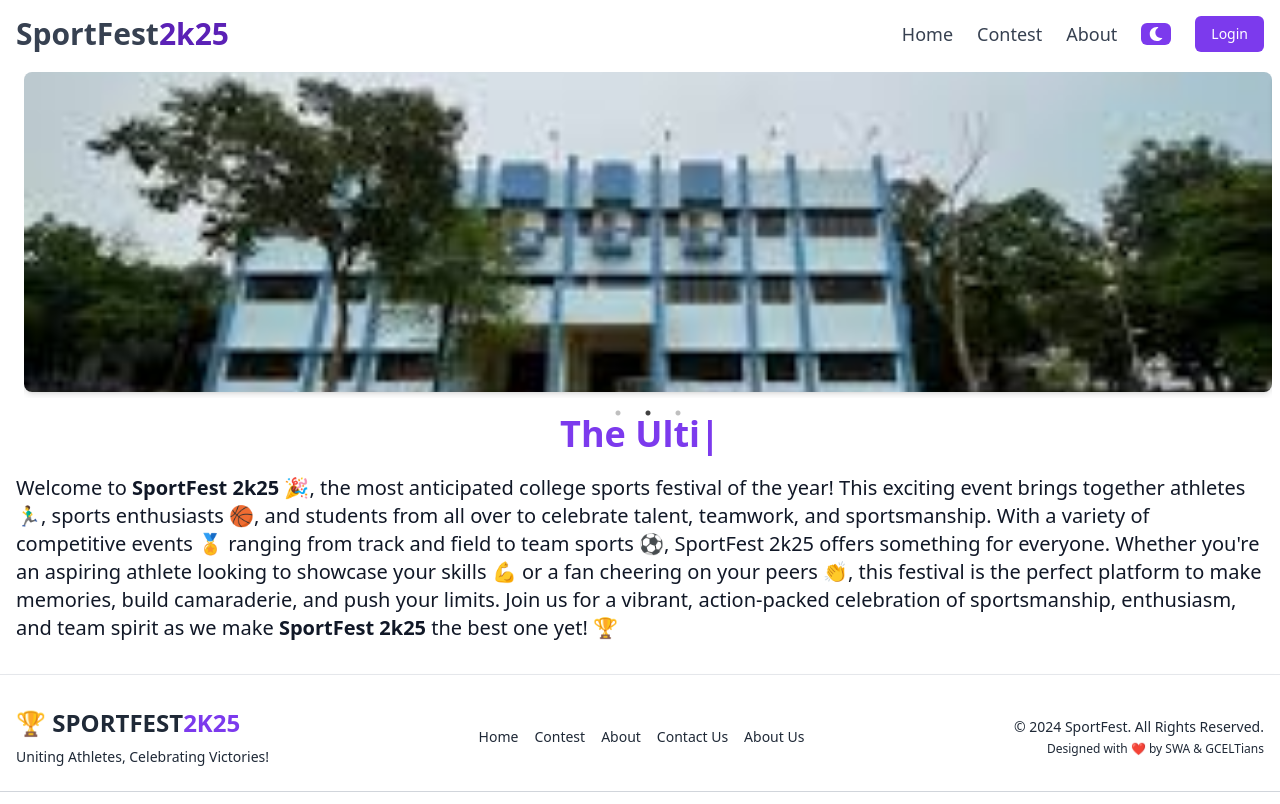
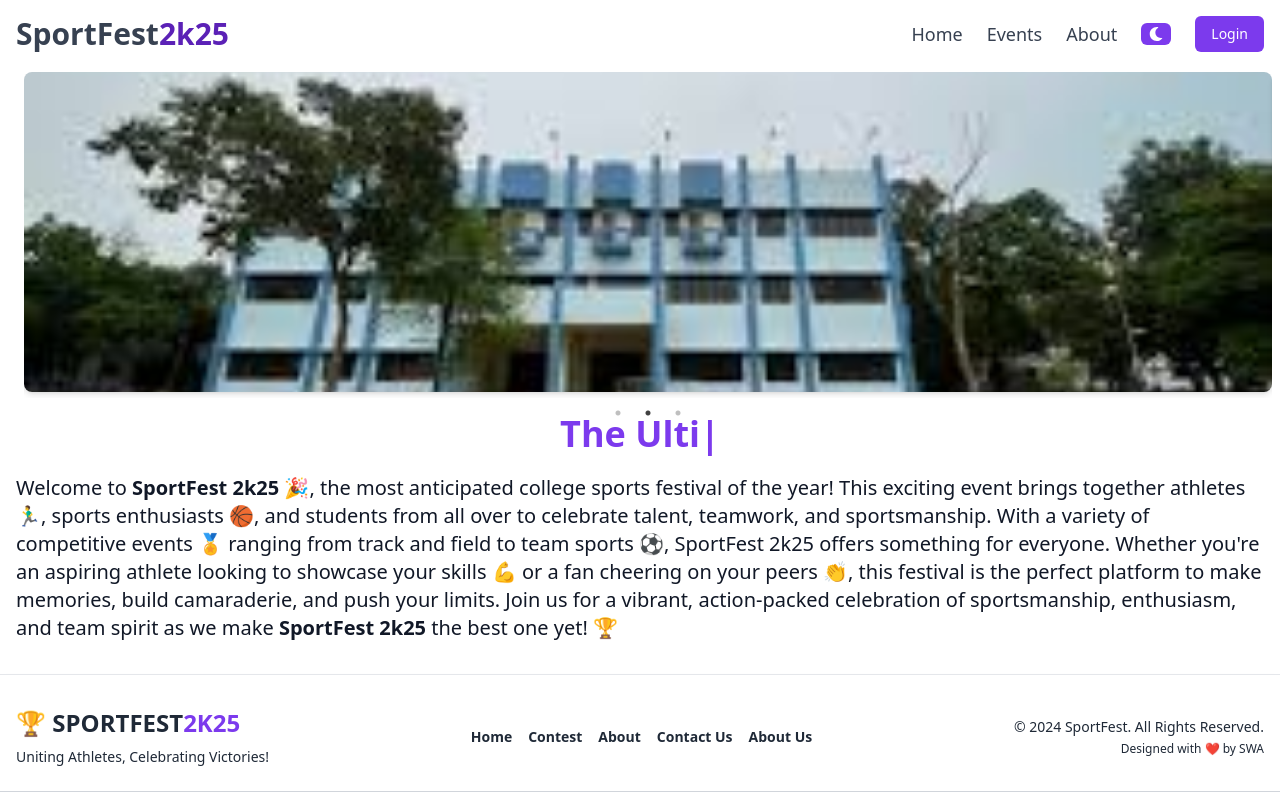
Before and after one commit to mickeybera/sportfest, a React (Vite) app in the folder frontend/: page / in a window 1280 px wide. Shown: the top 804 px of the page. Built offline with nearby package versions, Linux system fonts and the light colour scheme; no server answers.

Commit message:
contest changed to events!

```diff
--- a/frontend/src/components/Footer.jsx
+++ b/frontend/src/components/Footer.jsx
@@ -15,42 +15,42 @@ function Footer() {
         {/* Navigation Links */}
         <ul className="flex flex-wrap justify-center md:justify-start gap-4 text-sm mb-6 md:mb-0">
           <li>
-            <Link to='/'><a className="hover:text-violet-600 dark:hover:text-violet-600 transition">Home</a></Link>
+            <Link to='/'><a className="hover:text-violet-600 hover:cursor-pointer font-bold dark:hover:text-violet-600 transition">Home</a></Link>
           </li>
           <li>
-            <Link to='/contest'><a className="hover:text-violet-600 dark:hover:text-violet-600 transition">Contest</a></Link>
+            <Link to='/contest'><a className="hover:text-violet-600 hover:cursor-pointer font-bold dark:hover:text-violet-600 transition">Contest</a></Link>
           </li>
           <li>
-            <Link to='/about'><a className="hover:text-violet-600 dark:hover:text-violet-600 transition">About</a></Link>
+            <Link to='/about'><a className="hover:text-violet-600 hover:cursor-pointer font-bold dark:hover:text-violet-600 transition">About</a></Link>
           </li>
           <li>
-            <Link to='/'><a className="hover:text-violet-600 dark:hover:text-violet-600 transition">Contact Us</a></Link>
+            <Link to='/'><a className="hover:text-violet-600 hover:cursor-pointer font-bold dark:hover:text-violet-600 transition">Contact Us</a></Link>
           </li>
           <li>
-            <Link to='/'><a className="hover:text-blue-500 dark:hover:text-yellow-400 transition">About Us</a></Link>
+            <Link to='/'><a className="hover:text-violet-600 hover:cursor-pointer font-bold dark:hover:text-violet-600 transition">About Us</a></Link>
           </li>
         </ul>
 
         {/* Right Section */}
         <div className="text-center md:text-right">
           <p className="text-sm">&copy; {new Date().getFullYear()} SportFest. All Rights Reserved.</p>
-          <p className="text-xs mt-1">Designed with ❤️ by SWA & GCELTians</p>
+          <p className="text-xs mt-1">Designed with ❤️ by SWA</p>
         </div>
       </div>
 
       {/* Social Media Links */}
       <div className="mt-6 border-t border-gray-300 dark:border-gray-700 pt-4">
         <div className="flex justify-center gap-6">
-          <a href="#" className="hover:text-blue-500 dark:hover:text-yellow-400 transition text-lg">
+          <a href="#" className="hover:text-violet-500 dark:hover:text-yellow-400 transition text-lg">
             <i className="fab fa-facebook"></i>
           </a>
-          <a href="#" className="hover:text-blue-500 dark:hover:text-yellow-400 transition text-lg">
+          <a href="#" className="hover:text-violet-500 dark:hover:text-yellow-400 transition text-lg">
             <i className="fab fa-twitter"></i>
           </a>
-          <a href="#" className="hover:text-blue-500 dark:hover:text-yellow-400 transition text-lg">
+          <a href="#" className="hover:text-violet-500 dark:hover:text-yellow-400 transition text-lg">
             <i className="fab fa-instagram"></i>
           </a>
-          <a href="#" className="hover:text-blue-500 dark:hover:text-yellow-400 transition text-lg">
+          <a href="#" className="hover:text-violet-500 dark:hover:text-yellow-400 transition text-lg">
             <i className="fab fa-youtube"></i>
           </a>
         </div>
--- a/frontend/src/components/Navbar.jsx
+++ b/frontend/src/components/Navbar.jsx
@@ -75,7 +75,7 @@ function Navbar() {
                             <Link to='/' className='hover:text-violet-600'>Home</Link>
                         </li>
                         <li>
-                            <Link to='/contest' className='hover:text-violet-600'>Contest</Link>
+                            <Link to='/contest' className='hover:text-violet-600'>Events</Link>
                         </li>
                         <li>
                             <Link to='/about' className='hover:text-violet-600'>About</Link>
```
Also changed, not shown: frontend/src/components/Events1.jsx (renamed from frontend/src/components/Contest.jsx).
